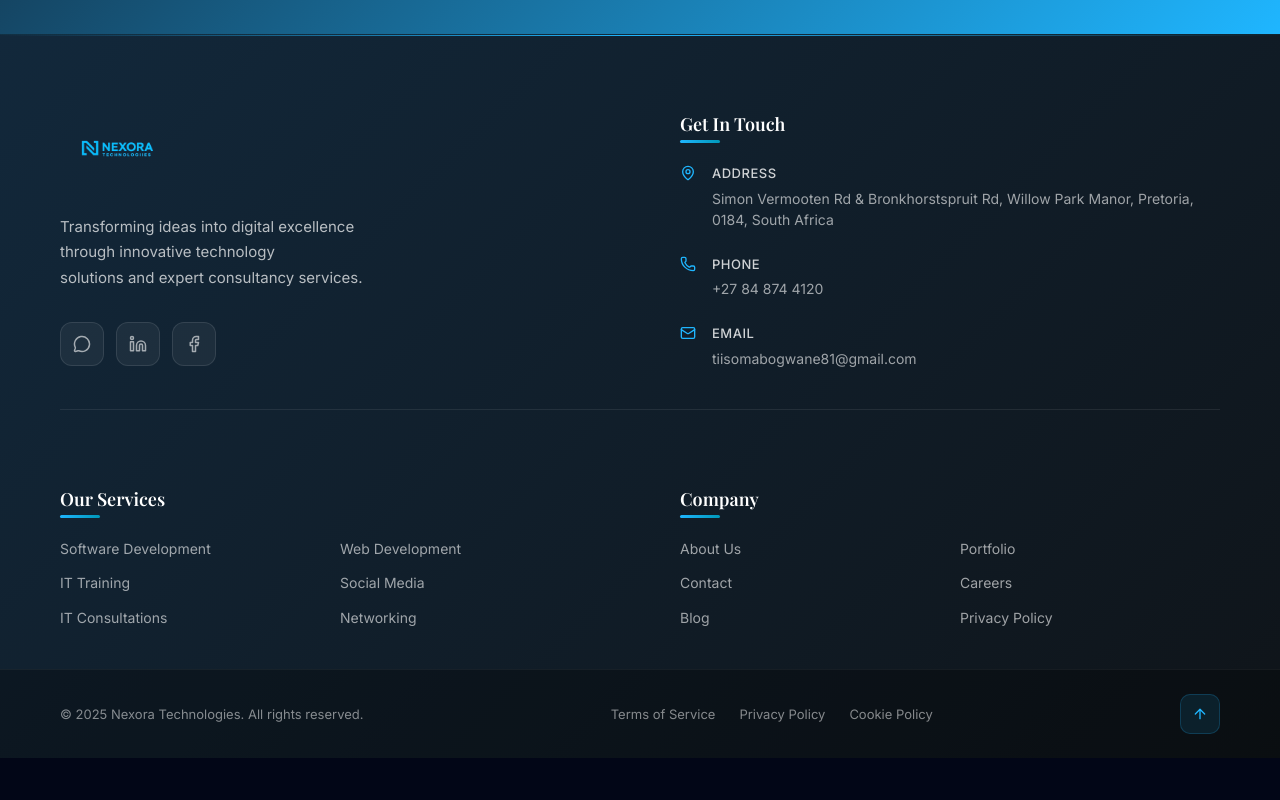
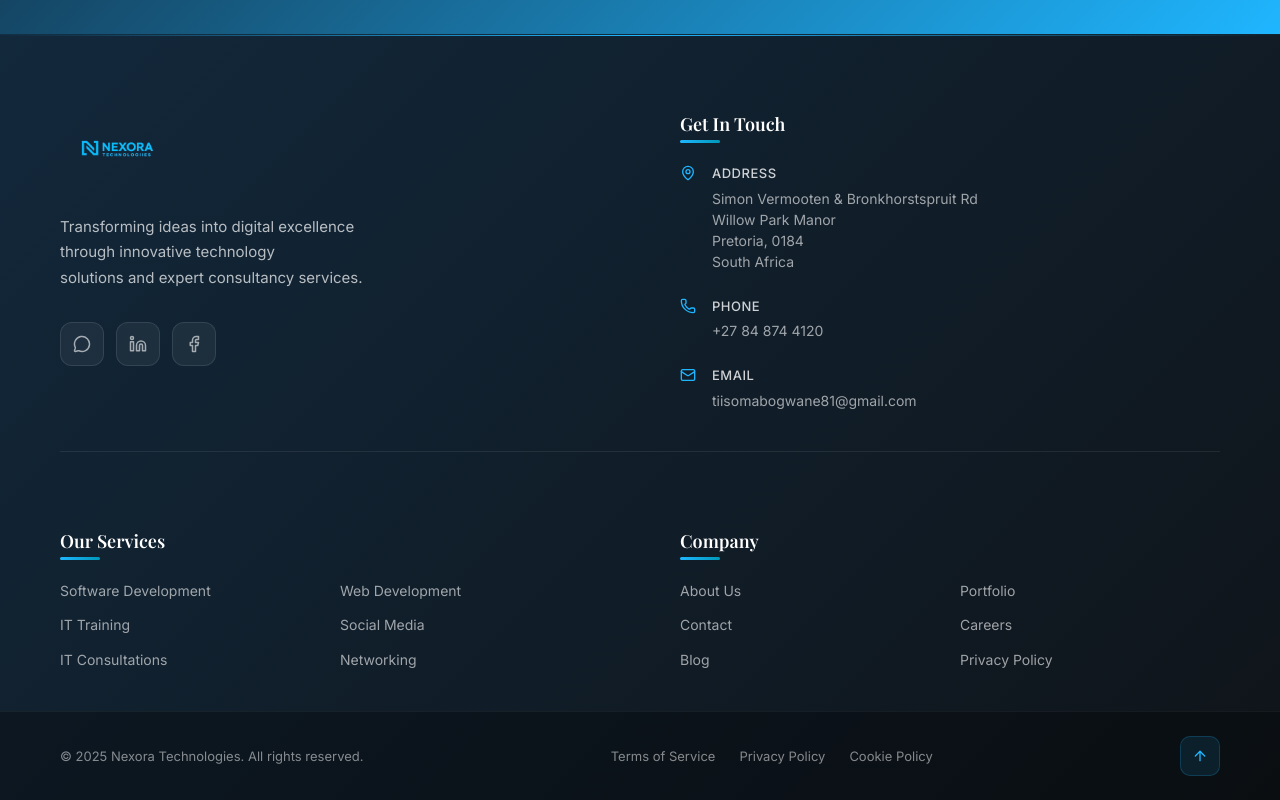
Before and after one commit to tricegevaar/nexora-technologiies, a Next.js app in the folder nexora-technologiies/: page / in a window 1280 px wide. Shown: the part 5691-6491 px from the top of the page. Before the commit the page ends 6449 px from the top, so only its background shows below. Built offline with nearby package versions, Linux system fonts and the light colour scheme; a web font is replaced by a local one.

Commit message:
Update footer component with latest changes

```diff
--- a/nexora-technologiies/src/components/Footer.tsx
+++ b/nexora-technologiies/src/components/Footer.tsx
@@ -69,7 +69,7 @@ export default function Footer() {
                     <MapPin size={16} className="contact-icon" />
                     <div className="contact-text">
                       <span className="contact-label">Address</span>
-                      <span className="contact-value">Simon Vermooten Rd & Bronkhorstspruit Rd, Willow Park Manor, Pretoria, 0184, South Africa</span>
+                      <span className="contact-value">Simon Vermooten & Bronkhorstspruit Rd <br /> Willow Park Manor <br /> Pretoria, 0184 <br /> South Africa</span>
                     </div>
                   </div>
                   <div className="contact-item">
```
